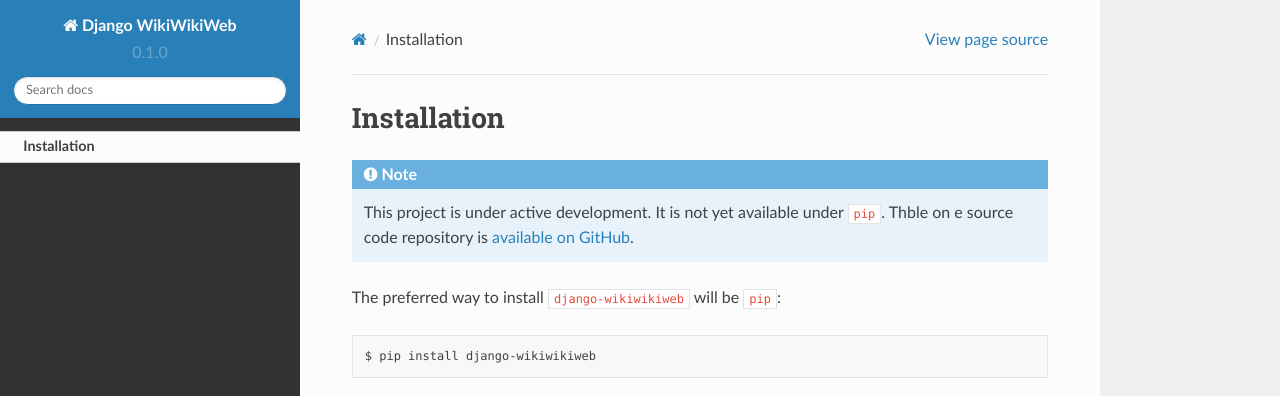
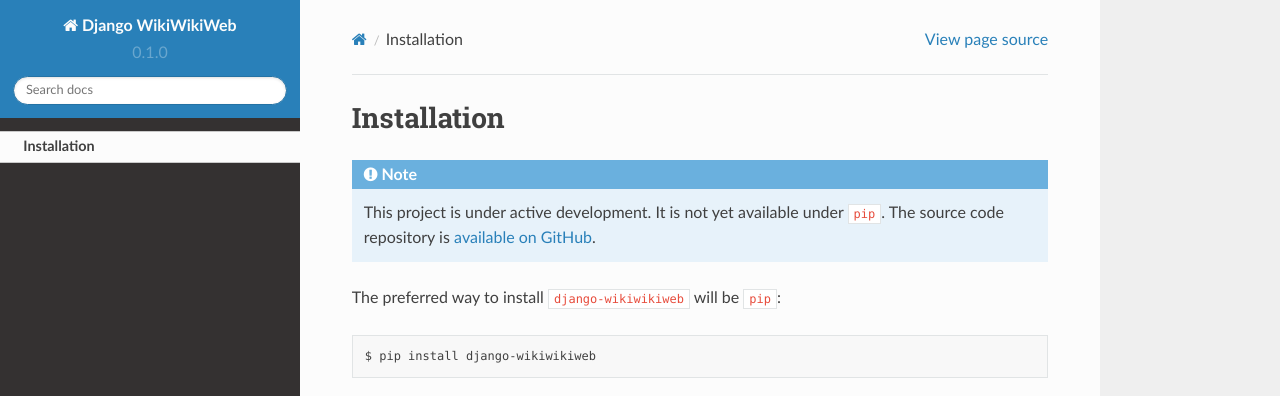
Before and after one commit to simonharris/django-wikiwikiweb, a Sphinx documentation site: the page built from docs/source/installation.rst, in a window 1280 px wide and 1031 px high. Shown: the top 396 px of the window. Built offline with Sphinx 7.4.7 and the Read the Docs theme 2.0.0, drawn with Linux system fonts in a browser that asks for light colours.

Commit message:
Typo fix

```diff
--- a/docs/source/installation.rst
+++ b/docs/source/installation.rst
@@ -4,7 +4,7 @@ Installation
 
 .. note::
 
-   This project is under active development. It is not yet available under ``pip``. Thble on e source code repository is `available on GitHub <https://github.com/simonharris/django-wikiwikiweb>`_.
+   This project is under active development. It is not yet available under ``pip``. The source code repository is `available on GitHub <https://github.com/simonharris/django-wikiwikiweb>`_.
 
 
 The preferred way to install ``django-wikiwikiweb`` will be ``pip``::
```
